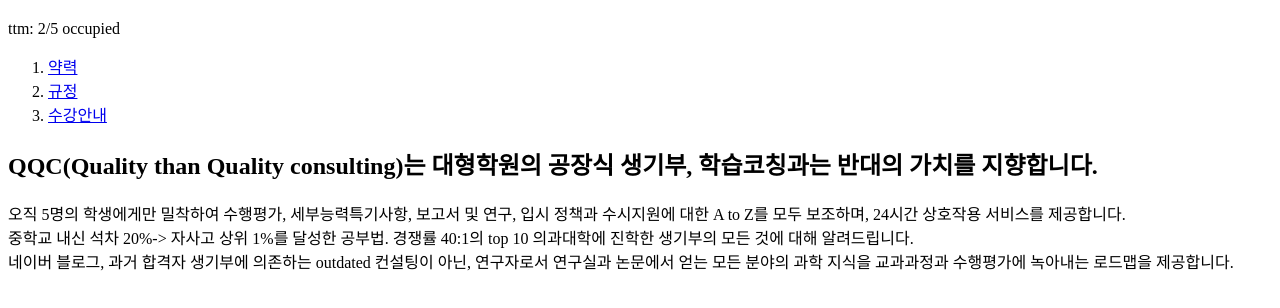
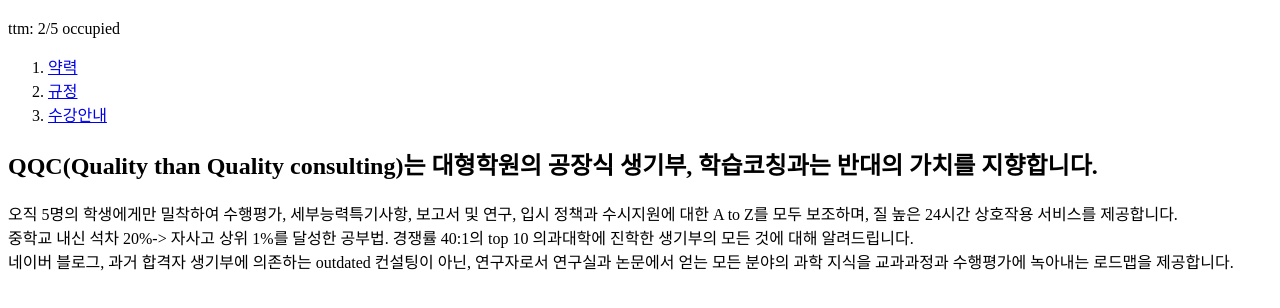
Before and after one commit to bombury1120/QQ-consulting, a plain HTML site: page index.html in a window 1280 px wide. Shown: the part 46-354 px from the top of the page. Drawn offline with Linux system fonts and the light colour scheme.

Commit message:
Update index.html

```diff
--- a/index.html
+++ b/index.html
@@ -12,7 +12,7 @@ ttm: 2/5 occupied
     <li><a href="수강안내.html">수강안내</a></li>
 </ol>
 <h2>QQC(Quality than Quality consulting)는 대형학원의 공장식 생기부, 학습코칭과는 반대의 가치를 지향합니다.</h2>
-오직 5명의 학생에게만 밀착하여 수행평가, 세부능력특기사항, 보고서 및 연구, 입시 정책과 수시지원에 대한 A to Z를 모두 보조하며, 24시간 상호작용 서비스를 제공합니다.<br>
+오직 5명의 학생에게만 밀착하여 수행평가, 세부능력특기사항, 보고서 및 연구, 입시 정책과 수시지원에 대한 A to Z를 모두 보조하며, 질 높은 24시간 상호작용 서비스를 제공합니다.<br>
 중학교 내신 석차 20%-> 자사고 상위 1%를 달성한 공부법. 경쟁률 40:1의 top 10 의과대학에 진학한 생기부의 모든 것에 대해 알려드립니다.<br>
 네이버 블로그, 과거 합격자 생기부에 의존하는 outdated 컨설팅이 아닌, 연구자로서 연구실과 논문에서 얻는 모든 분야의 과학 지식을 교과과정과 수행평가에 녹아내는 로드맵을 제공합니다.
 </body>
```
